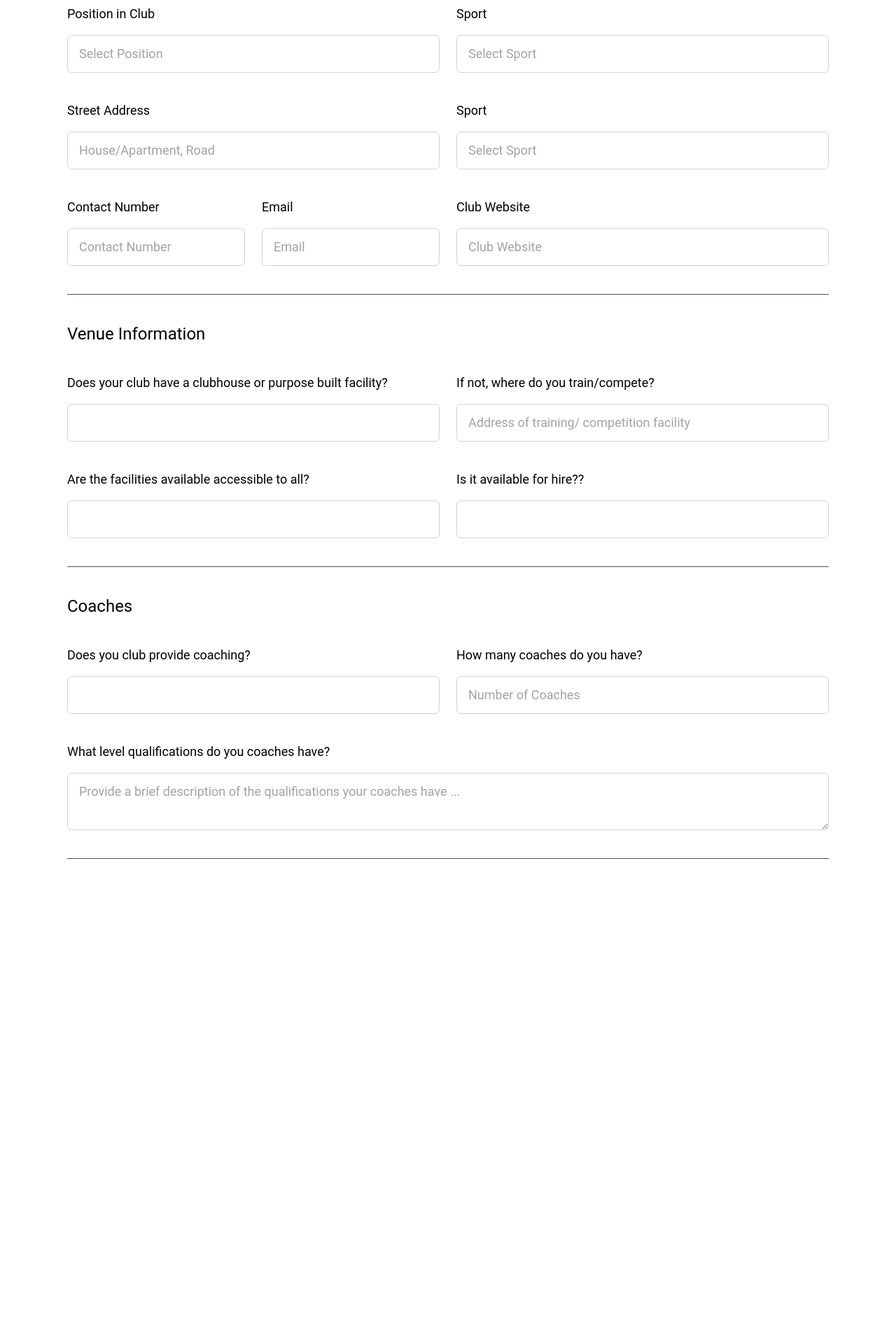
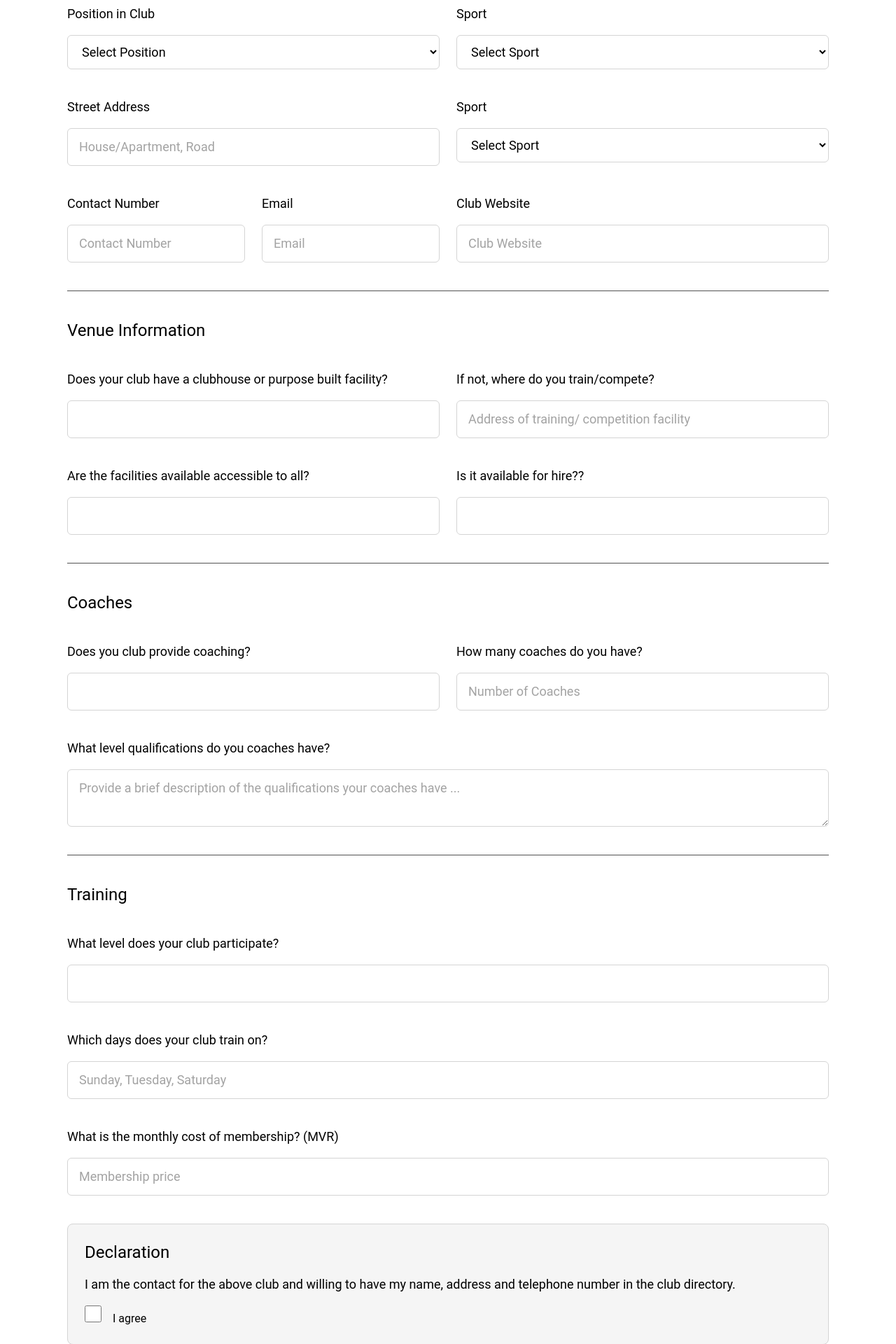
Before and after one commit to majudhu/tradenet-assessment, a Next.js app: page /club-registration in a window 1280 px wide. Shown: the part 700-2620 px from the top of the page at 70% size. Before the commit the page ends 1935 px from the top, so only its background shows below. Built offline with nearby package versions, Linux system fonts and the light colour scheme.

Commit message:
add form state

```diff
--- a/components/Form.tsx
+++ b/components/Form.tsx
@@ -1,32 +1,85 @@
 import {
+  ChangeEventHandler,
   DetailedHTMLProps,
-  InputHTMLAttributes,
   FormEventHandler,
   HTMLInputTypeAttribute,
+  InputHTMLAttributes,
   ReactElement,
+  useCallback,
+  useState,
 } from 'react';
 
 export const Form = ({ formData }: { formData: FormData }) => {
+  const [formState, setFormState] = useState(() => createFormState(formData));
+
   const submitForm: FormEventHandler<HTMLFormElement> = (e) => {
     e.preventDefault();
   };
 
+  const onChange = useCallback<ChangeEventHandler<HTMLInputElement>>(
+    (e) => {
+      switch (e.type) {
+        case 'checkbox':
+          return setFormState((formState) => ({
+            ...formState,
+            [e.target.name]: e.target.checked,
+          }));
+      }
+    },
+    [setFormState]
+  );
+
   return (
     <form onSubmit={submitForm} className='grid grid-cols-4 gap-x-6 gap-y-10'>
-      {formData.sections.map(({ title, fields }) => (
+      {formData.sections.map(({ title, fields }, i) => (
         <>
+          {i !== 0 && <hr className='col-span-4 border-t-gray-600' />}
           <h2 className='col-span-4 text-2xl'>{title}</h2>
-          {fields.map(createField)}
-          <hr className='col-span-4 border-t-gray-600' />
+          {fields.map((field) => (
+            <FormFieldComponent
+              key={field.name}
+              value={formState[field.name]}
+              onChange={onChange}
+              {...field}
+            />
+          ))}
         </>
       ))}
+      {formData.decleration && (
+        <div className='col-span-4 bg-gray-100 border border-gray-300 rounded-lg p-6'>
+          <h2 className='text-2xl mb-4'>{formData.decleration.title}</h2>
+          <p className='text-lg mb-4'>{formData.decleration.text}</p>
+          <input
+            required
+            id='decleration'
+            type='checkbox'
+            className='w-6 h-6'
+            onChange={onChange}
+          />
+          <label htmlFor='decleration' className='ml-4'>
+            I agree
+          </label>
+        </div>
+      )}
     </form>
   );
 };
 
+function createFormState(
+  formData: FormData
+): Record<string, string | number | boolean | Date> {
+  // create blank state object to use in useState for the form template
+  return Object.fromEntries(
+    formData.sections.flatMap(({ fields }) =>
+      fields.map(({ name }) => [name, ''])
+    )
+  );
+}
+
 export interface FormData {
   endpoint: string;
   sections: FormSection[];
+  decleration?: { title: string; text: string };
 }
 
 export interface FormSection {
@@ -71,12 +124,20 @@ export interface RadioField extends BaseFormField {
 
 export interface Checkbox extends BaseFormField {
   type: 'checkbox';
+  options: string[];
 }
 export interface TextArea extends BaseFormField {
   type: 'textarea';
 }
 
-function createField(field: FormField): ReactElement {
+function FormFieldComponent({
+  value,
+  onChange,
+  ...field
+}: FormField & {
+  value: string | number | boolean | Date;
+  onChange: ChangeEventHandler<HTMLInputElement>;
+}): ReactElement {
   switch (field.type) {
     case 'text':
       return (
@@ -91,7 +152,34 @@ function createField(field: FormField): ReactElement {
             id={field.name}
             type='text'
             placeholder={field.placeholder}
+            value={value as string}
+            onChange={onChange}
           />
+        </div>
+      );
+    case 'select':
+      return (
+        <div key={field.name} className={field.className}>
+          <label htmlFor={field.name} className={LABEL_CLASSNAME}>
+            {field.label}
+          </label>
+          <select
+            required={field.required}
+            className={INPUT_CLASSNAME}
+            name={field.name}
+            id={field.name}
+            value={value as string}
+            onChange={onChange}
+          >
+            {field.placeholder && (
+              <option value='' className='text-gray-400'>
+                {field.placeholder}
+              </option>
+            )}
+            {field.options.map((value) => (
+              <option key={value}>{value}</option>
+            ))}
+          </select>
         </div>
       );
     case 'textarea':
@@ -106,6 +194,8 @@ function createField(field: FormField): ReactElement {
             name={field.name}
             id={field.name}
             placeholder={field.placeholder}
+            value={value as string}
+            onChange={onChange}
           />
         </div>
       );
@@ -122,6 +212,8 @@ function createField(field: FormField): ReactElement {
             id={field.name}
             type='text'
             placeholder={field.placeholder}
+            value={value as string}
+            onChange={onChange}
           />
         </div>
       );
@@ -130,4 +222,4 @@ function createField(field: FormField): ReactElement {
 
 const LABEL_CLASSNAME = 'block text-lg mb-4';
 const INPUT_CLASSNAME =
-  'block text-lg rounded-md border border-gray-300 px-4 py-3 w-full';
+  'block text-lg rounded-md border border-gray-300 px-4 py-3 w-full bg-white';
--- a/pages/club-registration.tsx
+++ b/pages/club-registration.tsx
@@ -213,5 +213,45 @@ const registrationForm: FormData = {
         },
       ],
     },
+    {
+      title: 'Training',
+      fields: [
+        {
+          type: 'checkbox',
+          name: 'trainingLevels',
+          label: 'What level does your club participate?',
+          required: false,
+          className: 'col-span-4',
+          options: [
+            'Social/ Recreation',
+            'Competitive (Friendly)',
+            'Competitive (Local league)',
+            'Competitive (National)',
+          ],
+        },
+        {
+          type: 'text',
+          name: 'trainingDays',
+          label: 'Which days does your club train on?',
+          required: true,
+          className: 'col-span-4',
+          placeholder: 'Sunday, Tuesday, Saturday',
+          htmlType: 'text',
+        },
+        {
+          type: 'text',
+          name: 'membershipMonthlyFee',
+          label: 'What is the monthly cost of membership? (MVR) ',
+          required: true,
+          className: 'col-span-4',
+          placeholder: 'Membership price',
+          htmlType: 'text',
+        },
+      ],
+    },
   ],
+  decleration: {
+    title: 'Declaration',
+    text: 'I am the contact for the above club and willing to have my name, address and telephone number in the club directory.',
+  },
 };
```
